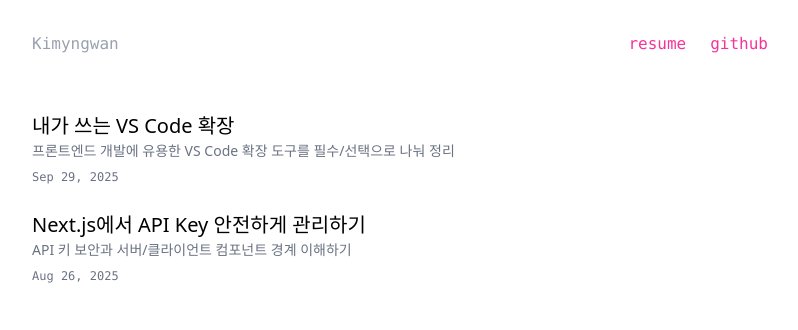
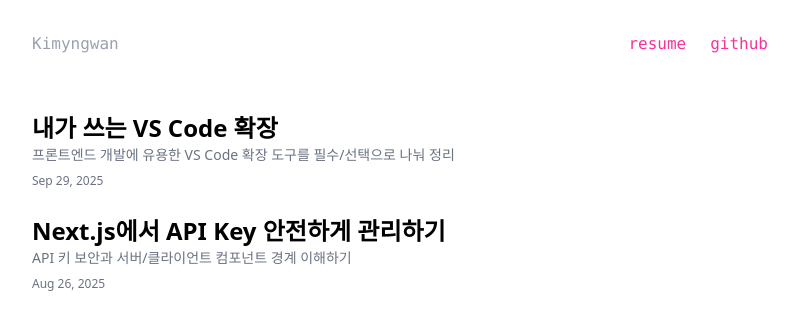
Before and after one commit to kimywann/blog, a Next.js app: page / in a window 1280 px wide. Shown: the top 330 px of the page, without its empty margins (240-1038 px from the left). Built offline with nearby package versions, Linux system fonts and the light colour scheme.

Commit message:
style: hover시 색상 수정

```diff
--- a/src/app/page.tsx
+++ b/src/app/page.tsx
@@ -17,13 +17,13 @@
           <article key={slug} className="group">
             <Link href={`/posts/${slug}`} className="block">
               <div>
-                <h2 className="text-xl font-medium group-hover:text-pink-500 transition-colors">
+                <h2 className="text-2xl font-semibold group-hover:text-blue-500 transition-colors">
                   {title}
                 </h2>
                 <p className="text-gray-500 text-sm leading-relaxed">
                   {description}
                 </p>
-                <time className="text-gray-500 text-xs font-mono">
+                <time className="text-gray-500 text-xs">
                   {format(new Date(date), "MMM dd, yyyy", { locale: enUS })}
                 </time>
               </div>
```
